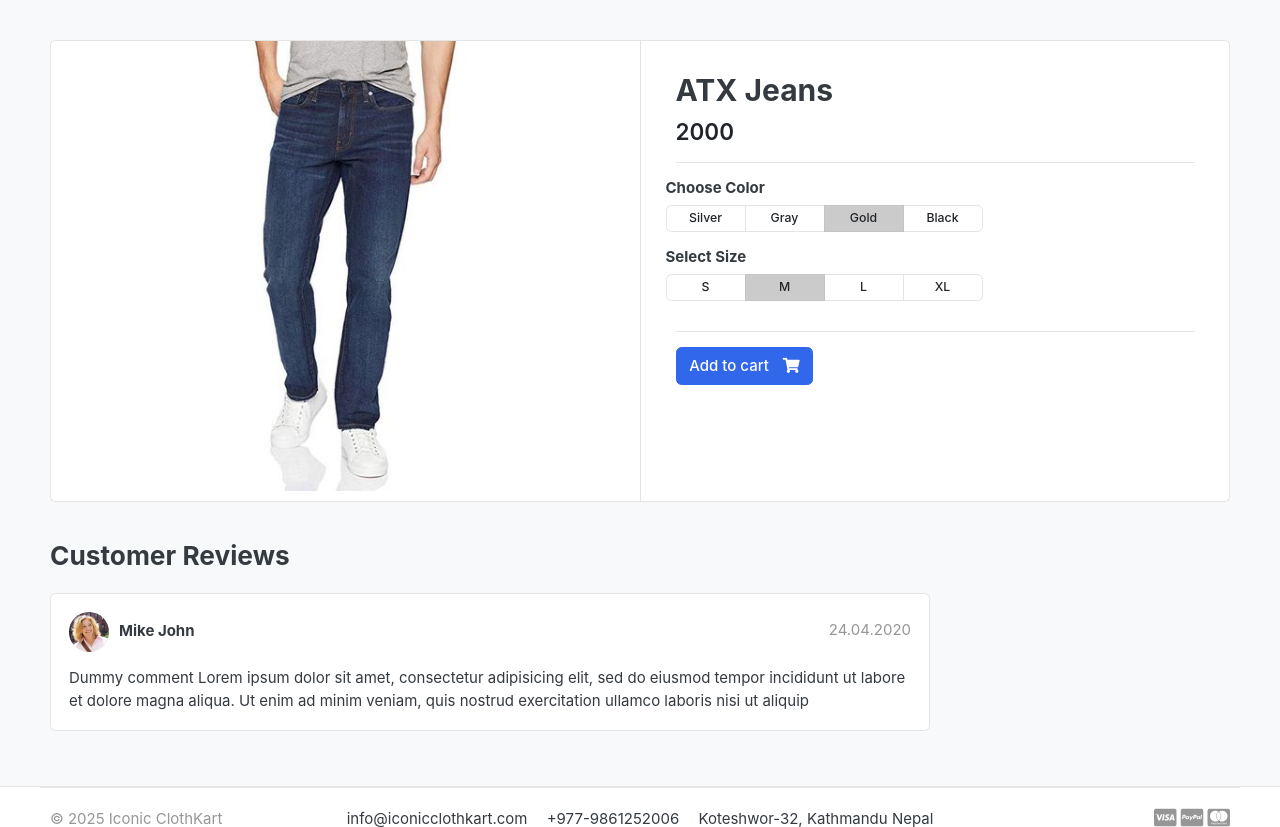
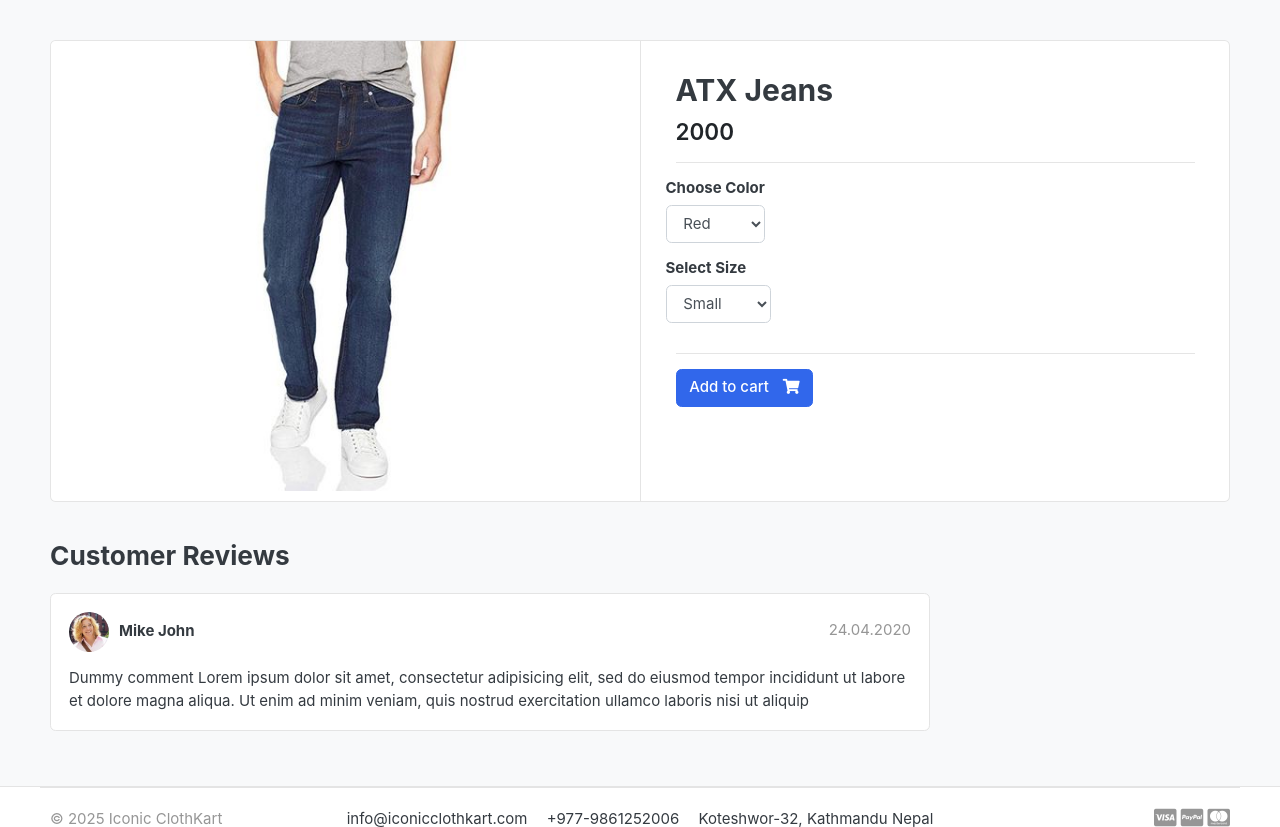
Before and after one commit to scilentknight/DjangoProz, a Django app: page /store/category/jeans/atx-jeans/ in a window 1280 px wide. Shown: the part 118-945 px from the top of the page. Run offline with Django 3.2, Linux system fonts and the light colour scheme; data comes from the database, SQL or seed files in the repository; both versions use the stored data as it was after the commit; some libraries are stand-ins or nearby versions; some web fonts are replaced.

Commit message:
Product Variation Model added

```diff
--- a/carts/views.py
+++ b/carts/views.py
@@ -2,6 +2,7 @@ from django.shortcuts import get_object_or_404, render, redirect
 from django.core.exceptions import ObjectDoesNotExist
 from .models import Cart, CartItem
 from store.models import Product
+from django.http import HttpResponse
 
 # Create your views here.
 
@@ -13,6 +14,10 @@ def _cart_id(request):
 
 # add cart
 def add_cart(request, product_id):
+    color = request.GET['color']
+    size = request.GET['size']
+    return HttpResponse(color + ' ' + size)
+    exit()
     product = Product.objects.get(id=product_id) # get the product
     try:
         cart = Cart.objects.get(cart_id=_cart_id(request)) # get the cart using the cart id present in the session
--- a/store/models.py
+++ b/store/models.py
@@ -21,3 +21,18 @@ class Product(models.Model):
 
     def __str__(self):
         return self.product_name
+
+variation_category_choice = (
+    ('color', 'color'),
+    ('size', 'size'),
+)
+
+class Variation(models.Model):
+    product = models.ForeignKey(Product, on_delete=models.CASCADE)
+    variation_categoty = models.CharField(max_length=100, choices=variation_category_choice)
+    variation_value = models.CharField(max_length=100)
+    is_active = models.BooleanField(default=True)
+    created_date = models.DateTimeField(auto_now=True)
+
+    def __unicode__(self):
+        return self.product
--- a/templates/store/product_detail.html
+++ b/templates/store/product_detail.html
@@ -14,6 +14,8 @@
           <!-- gallery-wrap .end// -->
         </aside>
         <main class="col-md-6 border-left">
+          <form action="{% url 'add_cart' single_product.id %}" method="GET">
+            <!-- {% csrf_token %} -->
             <article class="content-body">
               <h2 class="title">{{single_product.product_name}}</h2>
 
@@ -27,79 +29,45 @@
               <div class="row">
                 <div class="item-option-select">
                   <h6>Choose Color</h6>
-                <div
-                  class="btn-group btn-group-sm btn-group-toggle"
-                  data-toggle="buttons"
-                >
-                  <label class="btn btn-light">
-                    <input type="radio" name="radio_color" /> Silver
-                  </label>
-                  <label class="btn btn-light">
-                    <input type="radio" name="radio_color" /> Gray
-                  </label>
-                  <label class="btn btn-light active">
-                    <input type="radio" name="radio_color checked" /> Gold
-                  </label>
-                  <label class="btn btn-light">
-                    <input type="radio" name="radio_color" /> Black
-                  </label>
-                </div>
+                  <select name="color" class="form-control">
+                    <option value="red">Red</option>
+                    <option value="yellow">Yellow</option>
+                    <option value="green">Green</option>
+                  </select>
                 </div>
               </div>
               <!-- row.// -->
               <div class="row">
                 <div class="item-option-select">
                   <h6>Select Size</h6>
-                <div
-                  class="btn-group btn-group-sm btn-group-toggle"
-                  data-toggle="buttons"
-                >
-                  <label class="btn btn-light">
-                    <input type="radio" name="radio_color" /> S
-                  </label>
-                  <label class="btn btn-light active">
-                    <input type="radio" name="radio_color" checked /> M
-                  </label>
-                  <label class="btn btn-light">
-                    <input type="radio" name="radio_color" /> L
-                  </label>
-                  <label class="btn btn-light">
-                    <input type="radio" name="radio_color" /> XL
-                  </label>
-                </div>
+                  <select name="size" class="form-control">
+                    <option value="small">Small</option>
+                    <option value="medium">Medium</option>
+                    <option value="large">Large</option>
+                  </select>
                 </div>
               </div>
               <!-- row.// -->
               <hr />
               {% if single_product.stock <= 0 %}
               <h5 class="text-danger">Out of Stock</h5>
-            {% else %}
-            {% if in_cart %}
-             <a
-              href="#"
-              class="btn btn-success"
-            >
+              {% else %} {% if in_cart %}
+              <a href="#" class="btn btn-success">
                 <span class="text">Added to Cart</span>
                 <i class="fas fa-check"></i>
               </a>
-             <a
-              href="{% url 'cart' %}"
-              class="btn btn-outline-primary"
-            >
+              <a href="{% url 'cart' %}" class="btn btn-outline-primary">
                 <span class="text">View Cart</span>
                 <i class="fas fa-eye"></i>
               </a>
               {% else %}
-            <a
-              href="{% url 'add_cart' single_product.id %}"
-              class="btn btn-primary"
-            >
+              <button type="submit" class="btn btn-primary">
                 <span class="text">Add to cart</span>
                 <i class="fas fa-shopping-cart"></i>
-            </a>
-            {% endif %}
-            {% endif %}
+              </button>
+              {% endif %} {% endif %}
             </article>
+          </form>
           <!-- product-info-aside .// -->
         </main>
         <!-- col.// -->
```
Also changed, not shown: store/admin.py (+9 -1 lines), db.sqlite3, store/migrations/0003_variation.py (added), store/migrations/0004_auto_20251216_2310.py (added). Lines whose indentation alone changed are shown as unchanged.
